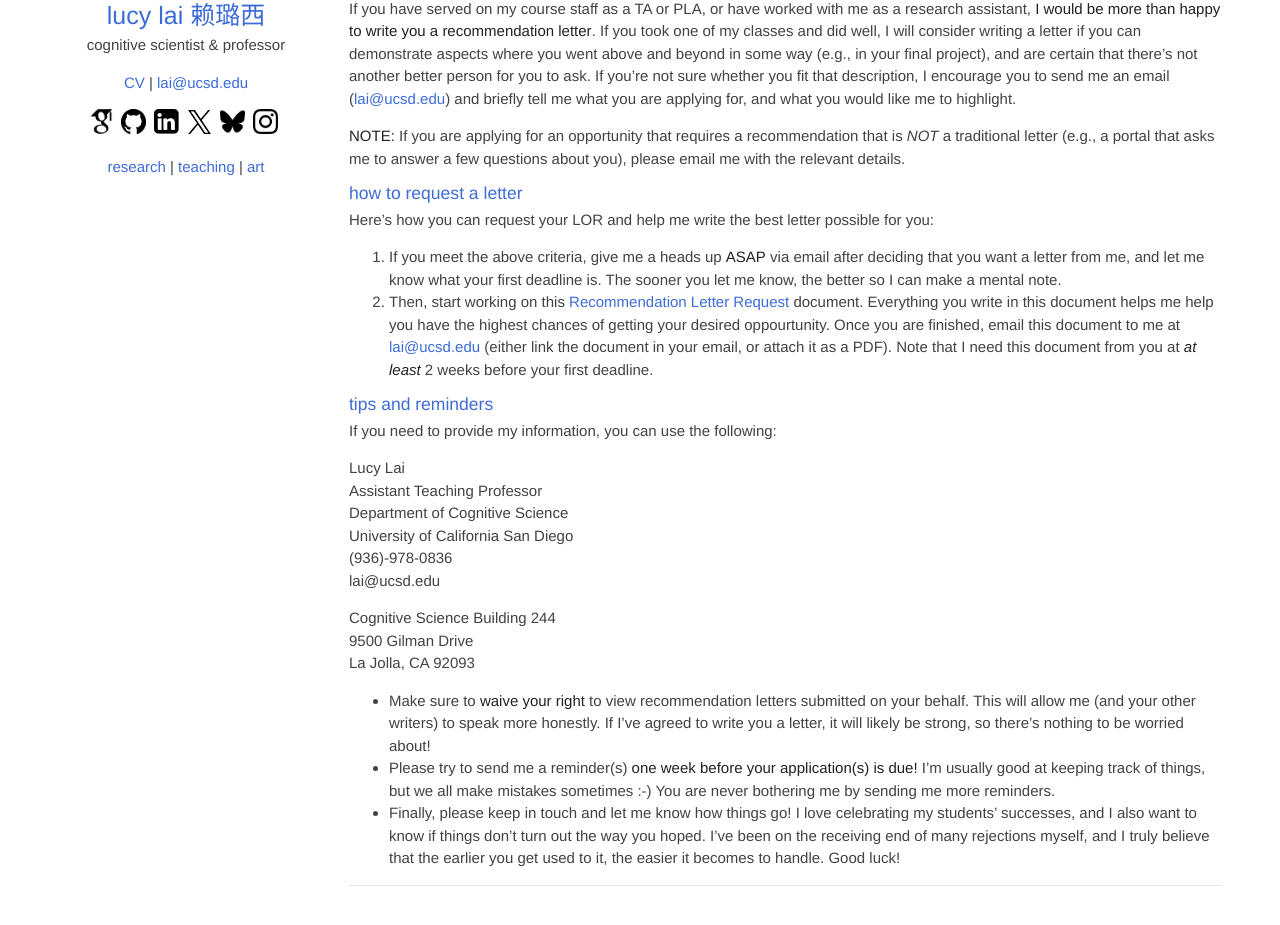
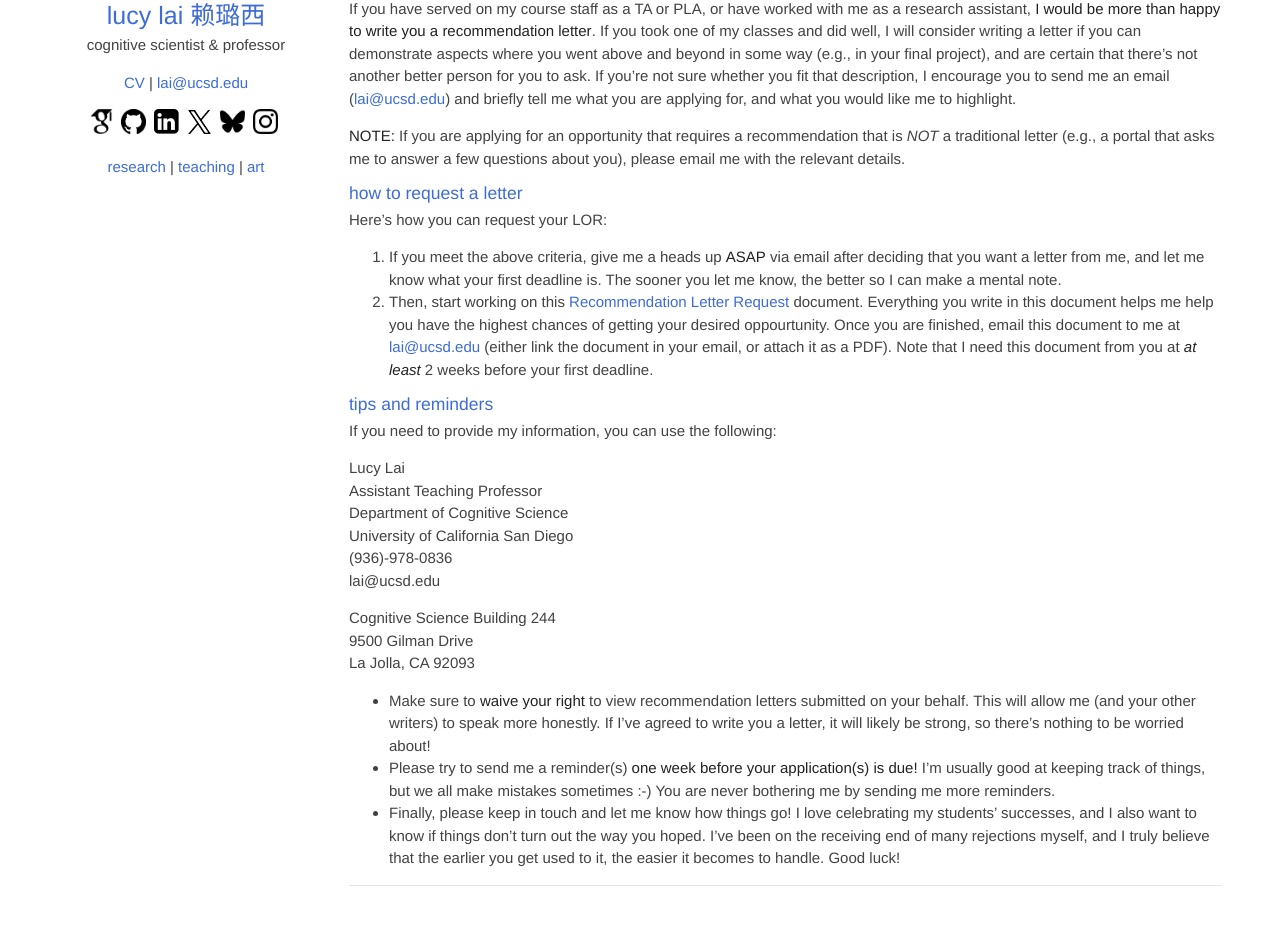
Before and after one commit to lucylai96/lucylai96.github.io, a Jekyll site: the page built from letters.md, in a window 1280 px wide and 1207 px high. Shown: the part 251-1176 px from the top of the window. Built offline with Jekyll 4.4.1, drawn with Linux system fonts in a browser that asks for light colours; our own code applies the rules of GitHub Pages for plain Markdown files.

Commit message:
Update letters.md

```diff
--- a/letters.md
+++ b/letters.md
@@ -11,7 +11,7 @@
 **NOTE:** If you are applying for an opportunity that requires a recommendation that is *NOT* a traditional letter (e.g., a portal that asks me to answer a few questions about you), please email me with the relevant details.
 
 ### how to request a letter
-Here's how you can request your LOR and help me write the best letter possible for you:
+Here's how you can request your LOR:
 
 1. If you meet the above criteria, give me a heads up **ASAP** via email after deciding that you want a letter from me, and let me know what your first deadline is. The sooner you let me know, the better so I can make a mental note.
 2. Then, start working on this [Recommendation Letter Request](https://docs.google.com/document/d/1RBUO8wjLI1xRICTzjUuHDo1dj7VglI4wkSYNaKaDtN8/edit?usp=sharing) document. Everything you write in this document helps me help you have the highest chances of getting your desired oppourtunity. Once you are finished, email this document to me at [lai@ucsd.edu](mailto:lai@ucsd.edu) (either link the document in your email, or attach it as a PDF). Note that I need this document from you at _**at least**_ 2 weeks before your first deadline.
```
